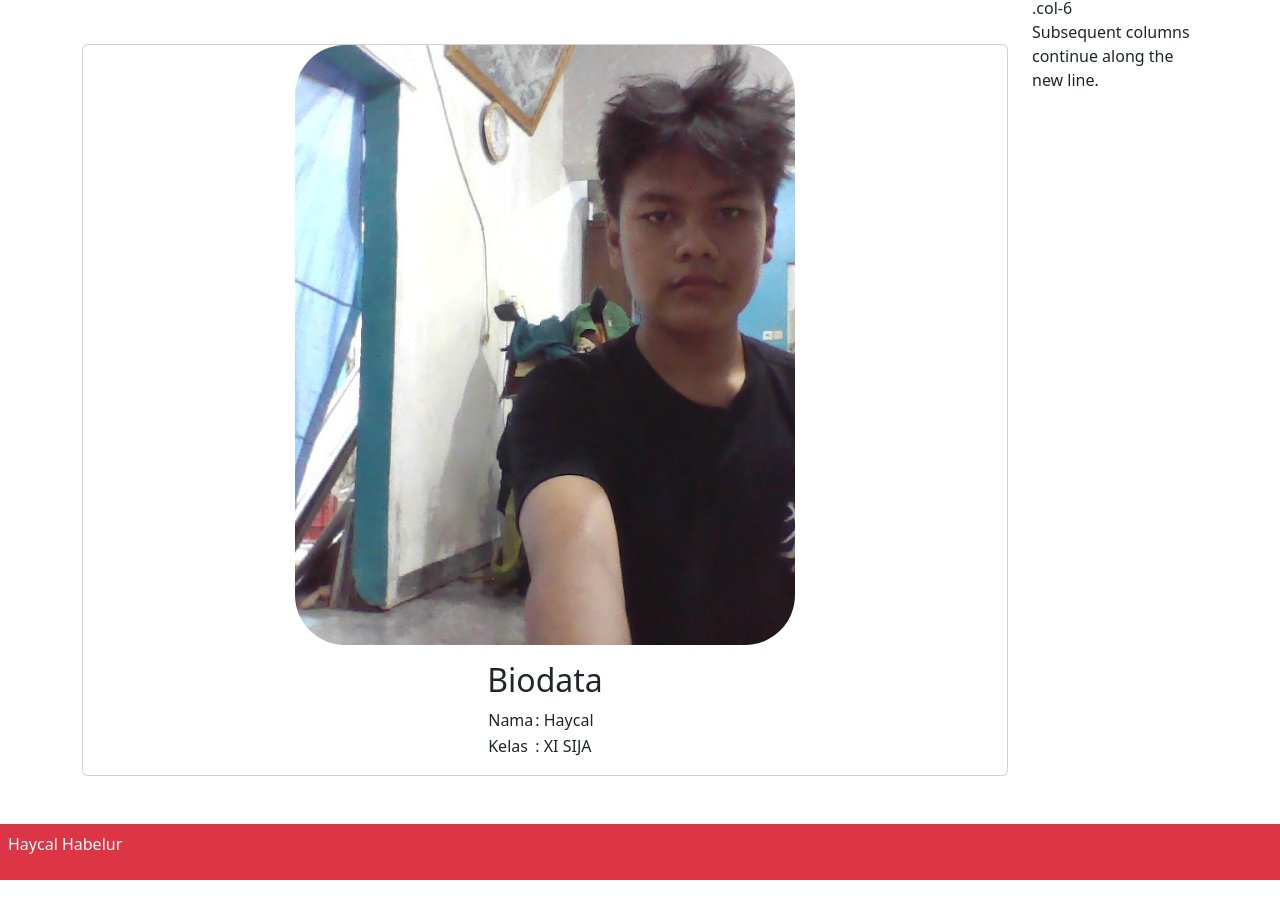
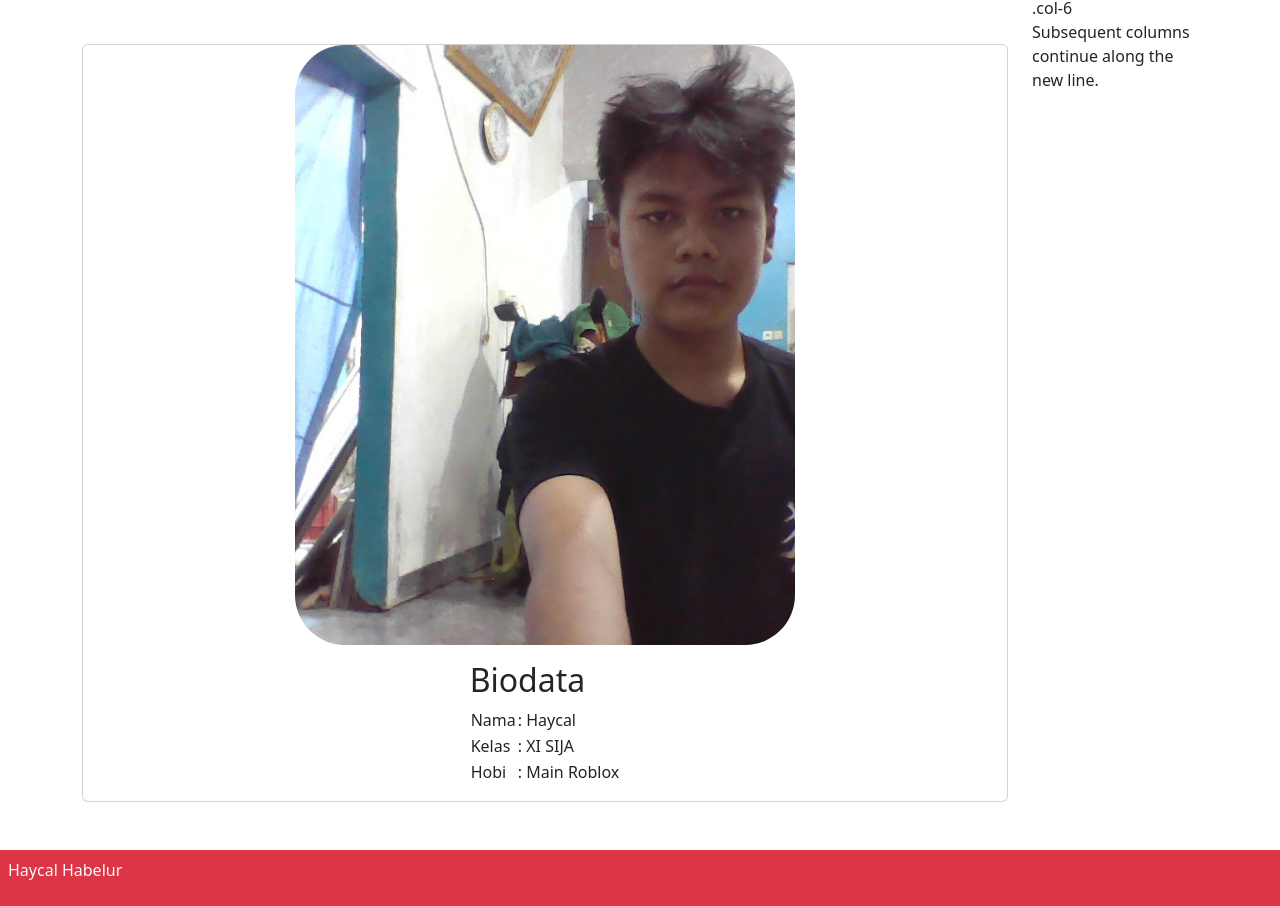
Before and after one commit to haycalhabelur/portofolio_haycal.github.io, a plain HTML site: page about.html in a window 1280 px wide. Shown: the part 148-1054 px from the top of the page. Before the commit the page ends 1028 px from the top, so only its background shows below. Drawn offline with Linux system fonts and the light colour scheme.

Commit message:
edit about

```diff
--- a/about.html
+++ b/about.html
@@ -55,6 +55,10 @@
                 <td>Kelas</td>
                 <td>: XI SIJA </td>
               </tr>
+              <tr>
+                <td>Hobi</td>
+                <td>: Main Roblox </td>
+              </tr>
             </table>
 
           </div>
```
